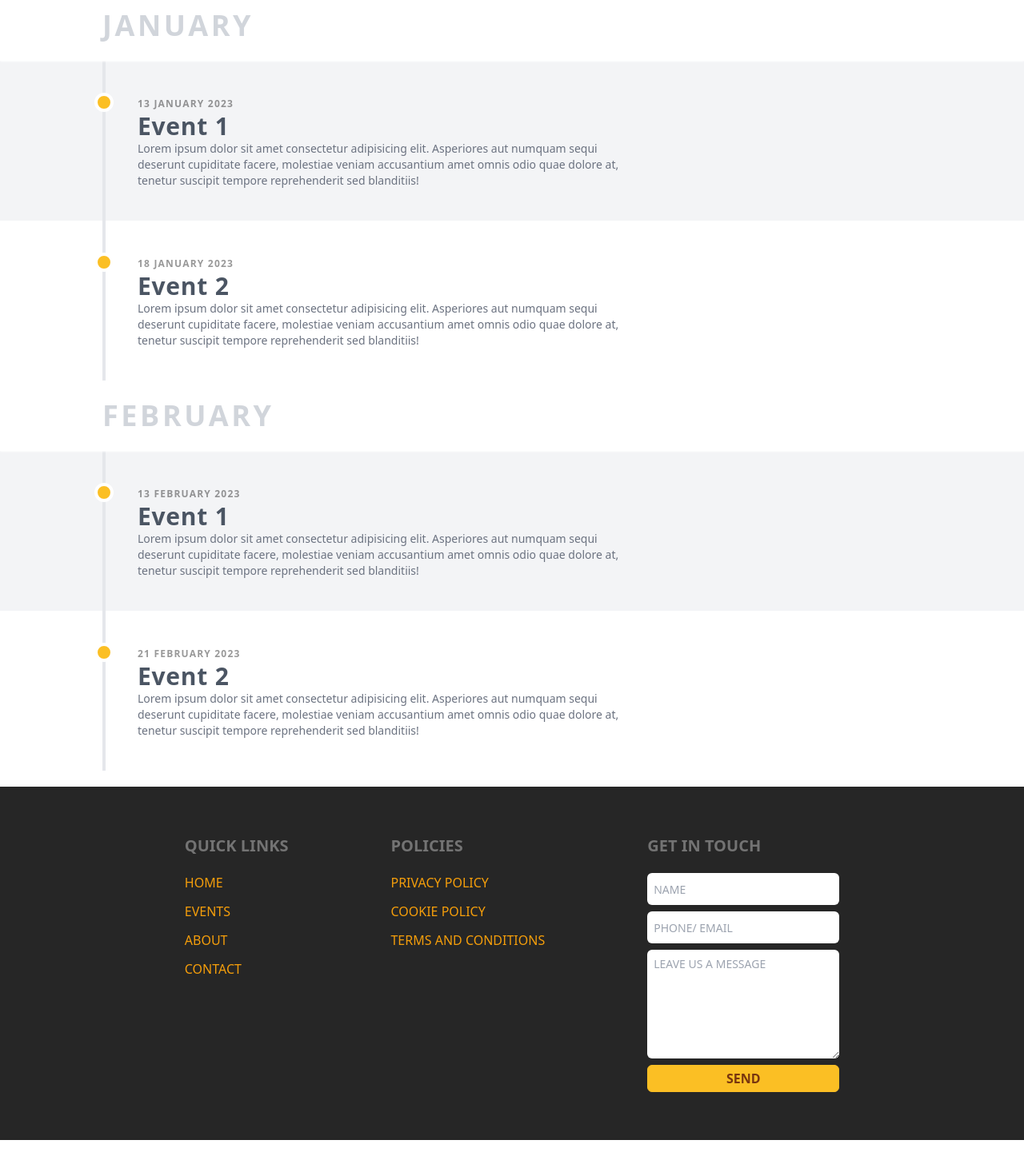
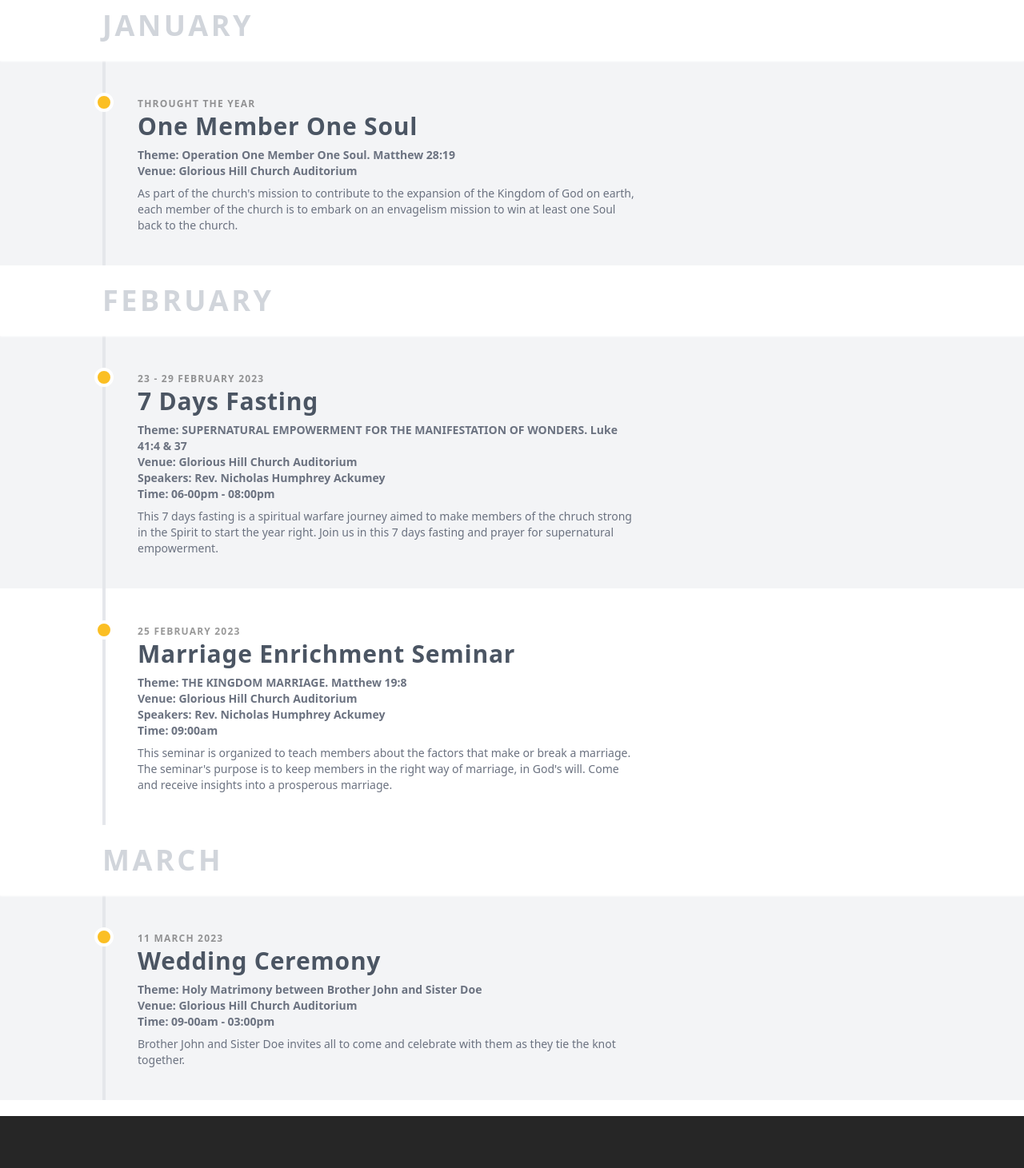
Before and after one commit to numofran6/church-website, a Next.js app: page /events in a window 1280 px wide. Shown: the part 340-1801 px from the top of the page at 80% size. Before the commit the page ends 1766 px from the top, so only its background shows below. Built offline with nearby package versions, Linux system fonts and the light colour scheme.

Commit message:
Header image changed

```diff
--- a/components/AboutPastor.jsx
+++ b/components/AboutPastor.jsx
@@ -2,13 +2,13 @@ import Image from 'next/image';
 
 export const AboutPastor = () => {
 	return (
-		<div className="h-[40vh] relative bg-stone-800 text-white">
+		<div className="h-[45vh] md:h-[40vh] relative bg-stone-800 text-white">
 			<Image
 				src={'/assets/pastor3.png'}
 				width={1200}
 				height={400}
 				alt=""
-				className="h-[40vh] w-[100vw] object-cover"
+				className="h-[45vh] md:h-[40vh] w-[100vw] object-cover"
 			/>
 
 			<div className="absolute top-0 h-full w-full text-center">
--- a/components/Footer.jsx
+++ b/components/Footer.jsx
@@ -52,7 +52,7 @@ export const Footer = () => {
 						<textarea
 							type="text"
 							placeholder="Leave us a message"
-							rows={5}
+							rows={3}
 							className="textfield"
 						></textarea>
 						<button className="sendbtn">Send</button>
--- a/components/Layout.js
+++ b/components/Layout.js
@@ -55,7 +55,7 @@ export const Layout = ({ children, title }) => {
 			</Head>
 
 			<div className="flex flex-col">
-				<header className="bg-yellow-800 text-white">
+				<header className="bg-yellow-700 text-white">
 					<nav className="flex justify-between items-center lg:max-w-5xl md:max-w-3xl mx-auto py-5 px-5">
 						<h2 className="sm:text-lg font-bold ">GLORIOUS HILL MINISTRIES</h2>
 
--- a/components/Programs.jsx
+++ b/components/Programs.jsx
@@ -6,32 +6,34 @@ import church from '../public/assets/church1.png';
 
 export const Programs = () => {
 	return (
-		<div className="flex flex-col items-center justify-center py-20 bg-stone-100 space-y-5 p-5">
-			<h1 className="text-xl text-gray-600 uppercase font-bold tracking-wide sm:tracking-widest">
-				WEEKLY PROGRAMS
+		<div className="min-h-[59vh] flex flex-col items-center justify-center  bg-stone-100 space-y-8 p-5">
+			<h1 className="text-xl text-gray-600 text-center font-bold tracking-wide sm:tracking-widest uppercase">
+				Weekly Programs Schedule
 			</h1>
 
-			<div className="overflow-auto pb-3">
-				<div className="flex space-x-5 sm:space-x-14 items-center">
+			<div className="flex space-x-5 md:space-x-8 pb-3 overflow-auto max-w-full">
 				<ProgramsCard
-						serviceName={'Monday Prayers'}
-						day="Monday"
-						time={'8am - 9am'}
+					serviceName={'Prayers & Counselling'}
+					day="Tuesday - Friday"
+					time={'10am - 2pm'}
 					icon={prayer}
+					style={'bg-stone-300'}
 				/>
 
 				<ProgramsCard
 					serviceName={'Light Encounter'}
 					day="Wednesday"
-						time={'7pm - 9pm'}
+					time={'6pm - 8pm'}
 					icon={cross}
+					style={'bg-stone-200'}
 				/>
 
 				<ProgramsCard
-						serviceName={'Dominion Encounter'}
+					serviceName={'Dominion Hour'}
 					day="Thursday"
-						time={'7pm - 8:30pm'}
+					time={'9am - 12pm'}
 					icon={dove}
+					style={'bg-stone-300'}
 				/>
 
 				<ProgramsCard
@@ -39,8 +41,8 @@ export const Programs = () => {
 					day="Sunday"
 					time={'8am - 11:30am'}
 					icon={church}
+					style={'bg-stone-200'}
 				/>
-				</div>
 			</div>
 		</div>
 	);
--- a/components/ProgramsCard.jsx
+++ b/components/ProgramsCard.jsx
@@ -1,17 +1,22 @@
 import Image from 'next/image';
 import React from 'react';
 
-export const ProgramsCard = ({ day, icon, time, serviceName }) => {
+export const ProgramsCard = ({ day, icon, time, serviceName, style }) => {
 	return (
-		<div className="flex flex-col text-center text-xs sm:text-md items-center flex-shrink-0 max-w-[5rem]">
+		<div
+			className={`flex flex-col text-center text-xs sm:text-md items-center flex-shrink-0 p-3 px-7 md:px-8 lg:p-5 lg:px-14 rounded-xl hover:scale-95 hover:cursor-pointer transition-all duration-500 ${style}`}
+		>
 			<Image
 				src={icon}
 				alt=""
-				className="w-16 h-16 sm:w-20 sm:h-20 bg-stone-300 p-2 sm:p-4"
+				className="w-16 h-16 sm:w-20 sm:h-20 p-2 sm:p-4"
+				priority
 			/>
-			<h1 className="text-gray-800 font-bold mb-2 text-sm">{serviceName}</h1>
-			<h1 className="text-gray-600">{day}</h1>
-			<h1 className=" text-gray-600 font-semibold">{time}</h1>
+			<div className="max-w-[5rem]">
+				<h1 className="font-bold mb-2 text-sm ">{serviceName}</h1>
+				<h1 className="text-gray-600">{day}</h1>
+				<h1 className=" text-gray-600 font-semibold">{time}</h1>
+			</div>
 		</div>
 	);
 };
--- a/components/Tag.jsx
+++ b/components/Tag.jsx
@@ -12,6 +12,7 @@ export const Tag = ({ icon, text, style }) => {
 				width={512}
 				height={512}
 				className="w-10 h-10 opacity-60"
+				priority
 			/>
 
 			<h1>{text}</h1>
--- a/components/Timeline.jsx
+++ b/components/Timeline.jsx
@@ -10,20 +10,20 @@ export const Timeline = () => {
 				</div>
 
 				<div className="bg-gray-100">
-					<TimelineCard title={'Event 1'} date={'13 January 2023'}>
-						Lorem ipsum dolor sit amet consectetur adipisicing elit. Asperiores
-						aut numquam sequi deserunt cupiditate facere, molestiae veniam
-						accusantium amet omnis odio quae dolore at, tenetur suscipit tempore
-						reprehenderit sed blanditiis!
-					</TimelineCard>
-				</div>
-
-				<div>
-					<TimelineCard title={'Event 2'} date={'18 January 2023'}>
-						Lorem ipsum dolor sit amet consectetur adipisicing elit. Asperiores
-						aut numquam sequi deserunt cupiditate facere, molestiae veniam
-						accusantium amet omnis odio quae dolore at, tenetur suscipit tempore
-						reprehenderit sed blanditiis!
+					<TimelineCard
+						title={'One Member One Soul'}
+						date={'Throught The Year'}
+					>
+						<div className="py-2 font-semibold">
+							<h1>Theme: Operation One Member One Soul. Matthew 28:19</h1>
+							<p>Venue: Glorious Hill Church Auditorium</p>
+						</div>
+						<p>
+							As part of the church's mission to contribute to the expansion of
+							the Kingdom of God on earth, each member of the church is to
+							embark on an envagelism mission to win at least one Soul back to
+							the church.
+						</p>
 					</TimelineCard>
 				</div>
 			</section>
@@ -34,20 +34,64 @@ export const Timeline = () => {
 				</div>
 
 				<div className="bg-gray-100">
-					<TimelineCard title={'Event 1'} date={'13 February 2023'}>
-						Lorem ipsum dolor sit amet consectetur adipisicing elit. Asperiores
-						aut numquam sequi deserunt cupiditate facere, molestiae veniam
-						accusantium amet omnis odio quae dolore at, tenetur suscipit tempore
-						reprehenderit sed blanditiis!
+					<TimelineCard title={'7 Days Fasting'} date={'23 - 29 February 2023'}>
+						<div className="py-2 font-semibold">
+							<h1>
+								Theme: SUPERNATURAL EMPOWERMENT FOR THE MANIFESTATION OF
+								WONDERS. Luke 41:4 & 37
+							</h1>
+							<p>Venue: Glorious Hill Church Auditorium</p>
+							<p>Speakers: Rev. Nicholas Humphrey Ackumey</p>
+							<p>Time: 06-00pm - 08:00pm</p>
+						</div>
+
+						<p>
+							This 7 days fasting is a spiritual warfare journey aimed to make
+							members of the chruch strong in the Spirit to start the year
+							right. Join us in this 7 days fasting and prayer for supernatural
+							empowerment.
+						</p>
 					</TimelineCard>
 				</div>
 
 				<div>
-					<TimelineCard title={'Event 2'} date={'21 February 2023'}>
-						Lorem ipsum dolor sit amet consectetur adipisicing elit. Asperiores
-						aut numquam sequi deserunt cupiditate facere, molestiae veniam
-						accusantium amet omnis odio quae dolore at, tenetur suscipit tempore
-						reprehenderit sed blanditiis!
+					<TimelineCard
+						title={'Marriage Enrichment Seminar'}
+						date={'25 February 2023'}
+					>
+						<div className="py-2 font-semibold">
+							<h1>Theme: THE KINGDOM MARRIAGE. Matthew 19:8</h1>
+							<p>Venue: Glorious Hill Church Auditorium</p>
+							<p>Speakers: Rev. Nicholas Humphrey Ackumey</p>
+							<p>Time: 09:00am</p>
+						</div>
+						<p>
+							This seminar is organized to teach members about the factors that
+							make or break a marriage. The seminar's purpose is to keep members
+							in the right way of marriage, in God's will. Come and receive
+							insights into a prosperous marriage.
+						</p>
+					</TimelineCard>
+				</div>
+			</section>
+
+			<section>
+				<div className="sticky top-0 bg-white py-3 z-10 shadow-sm shadow-white">
+					<h2 className="group-date">March</h2>
+				</div>
+
+				<div className="bg-gray-100">
+					<TimelineCard title={'Wedding Ceremony'} date={'11 March 2023'}>
+						<div className="py-2 font-semibold">
+							<h1>Theme: Holy Matrimony between Brother John and Sister Doe</h1>
+							<p>Venue: Glorious Hill Church Auditorium</p>
+							<p>Time: 09-00am - 03:00pm</p>
+						</div>
+
+						<p>
+							Brother John and Sister Doe invites all to come and celebrate with
+							them as they tie the knot together.
+						</p>
 					</TimelineCard>
 				</div>
 			</section>
--- a/pages/events.jsx
+++ b/pages/events.jsx
@@ -24,7 +24,7 @@ const Events = () => {
 						className="w-full h-full object-cover"
 					/>
 
-					<div className="absolute top-0 bg-gray-800/80 h-full w-full flex flex-col items-center justify-center text-amber-500">
+					<div className="absolute top-0 bg-gray-800/60 h-full w-full flex flex-col items-center justify-center text-amber-500">
 						<h3 className="font-bold uppercase text-xl md:text-3xl tracking-wider">
 							Upcoming Events
 						</h3>
--- a/pages/index.js
+++ b/pages/index.js
@@ -10,7 +10,6 @@ import { Youth } from '../components/Youth';
 import { Donations } from '../components/Donations';
 import { Footer } from '../components/Footer';
 import { motion } from 'framer-motion';
-// import dynamic from 'next/dynamic';
 
 function Home() {
 	return (
@@ -23,7 +22,7 @@ function Home() {
 				<title>Glorious Hill</title>
 			</Head>
 
-			<motion.section id="home" className="bg-yellow-800">
+			<motion.section id="home" className="bg-yellow-700">
 				<Header />
 			</motion.section>
 
@@ -84,5 +83,3 @@ function Home() {
 }
 
 export default Home;
-
-// export default dynamic(() => Promise.resolve(Home), { ssr: false });
--- a/styles/globals.css
+++ b/styles/globals.css
@@ -9,8 +9,16 @@
 		transition duration-300 ease-out;
 }
 
+.navlinks {
+	@apply text-amber-400
+		active:scale-90 active:text-black sm:active:text-yellow-500
+		hover:text-[#ffff]
+		transition duration-300 ease-out
+		font-semibold;
+}
+
 .btnse {
-	@apply text-amber-400
+	@apply text-amber-300
 		active:scale-90 active:text-black sm:active:text-yellow-500
 		hover:text-[#ffff]
 		transition duration-300 ease-out;
```
Also changed, not shown: components/About.jsx (+11 -13 lines), components/Header.jsx (+16 -15 lines), 1 other file (tests, documents, lock files or other folders). Lines whose indentation alone changed are shown as unchanged.
